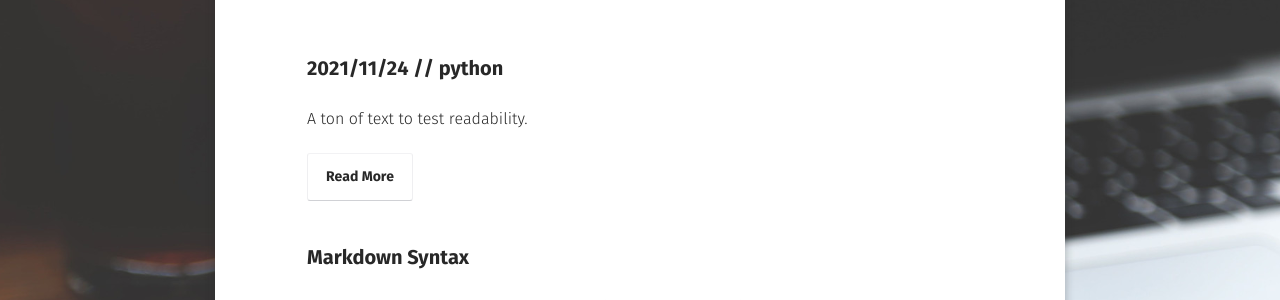
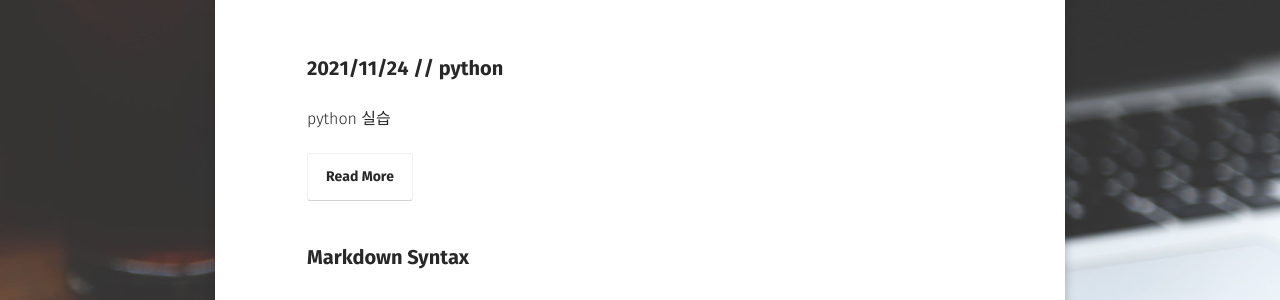
Before and after one commit to dbwjddl5611/dbwjddl5611.github-com, a Jekyll site: the page built from posts/index.md, in a window 1280 px wide. Shown: the part 249-549 px from the top of the page. Built offline with Jekyll 4.4.1, drawn with Linux system fonts in a browser that asks for light colours; some web fonts are replaced.

Commit message:
Update 2021-11-24-sum-post.md

```diff
--- a/_posts/2021-11-24-sum-post.md
+++ b/_posts/2021-11-24-sum-post.md
@@ -2,7 +2,7 @@
 layout: post
 title: "2021/11/24 // python"
 date: 2021-11-24
-excerpt: "A ton of text to test readability."
+excerpt: "python 실습 "
 tags: [python]
 comments: true
 ---
```
